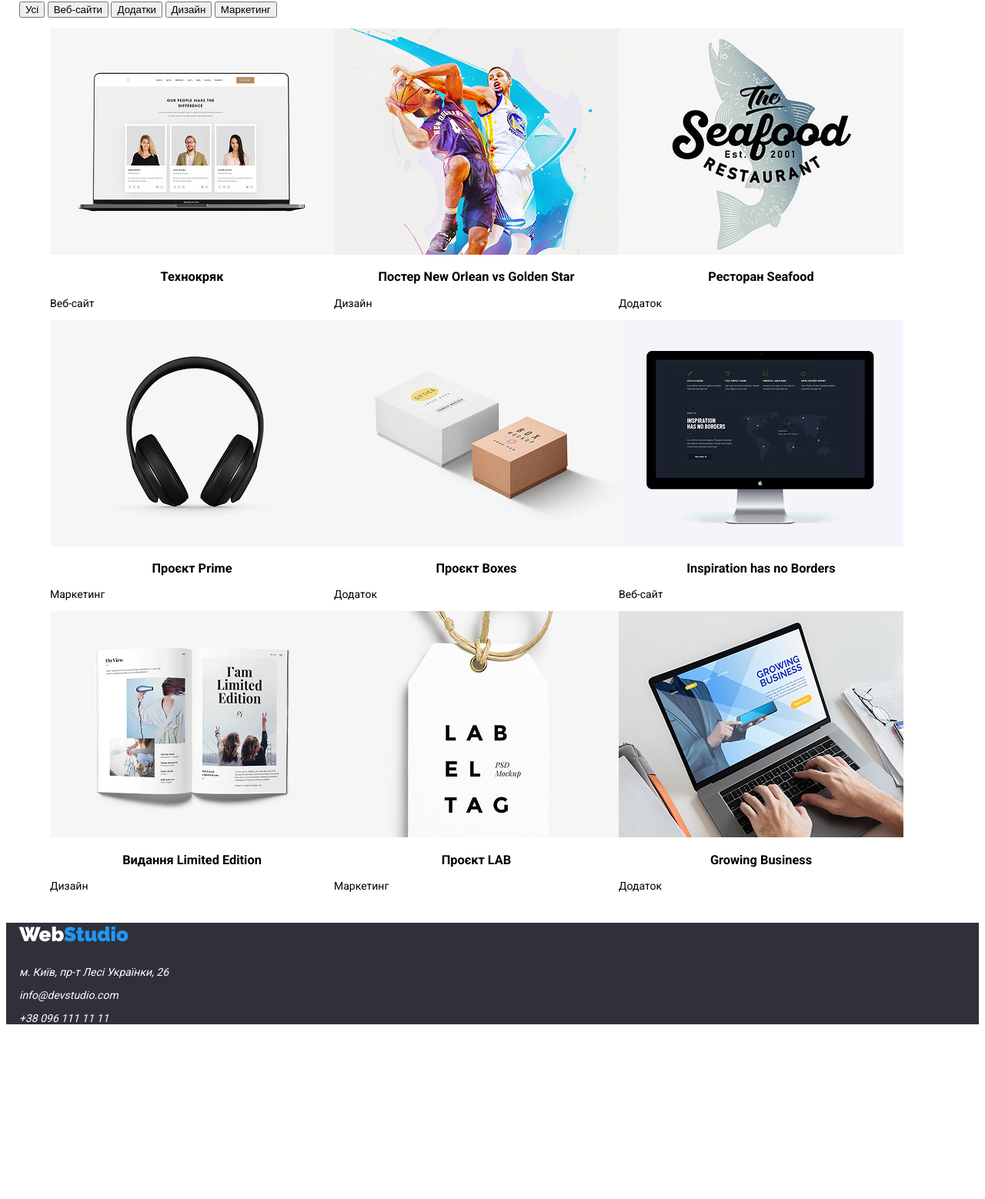
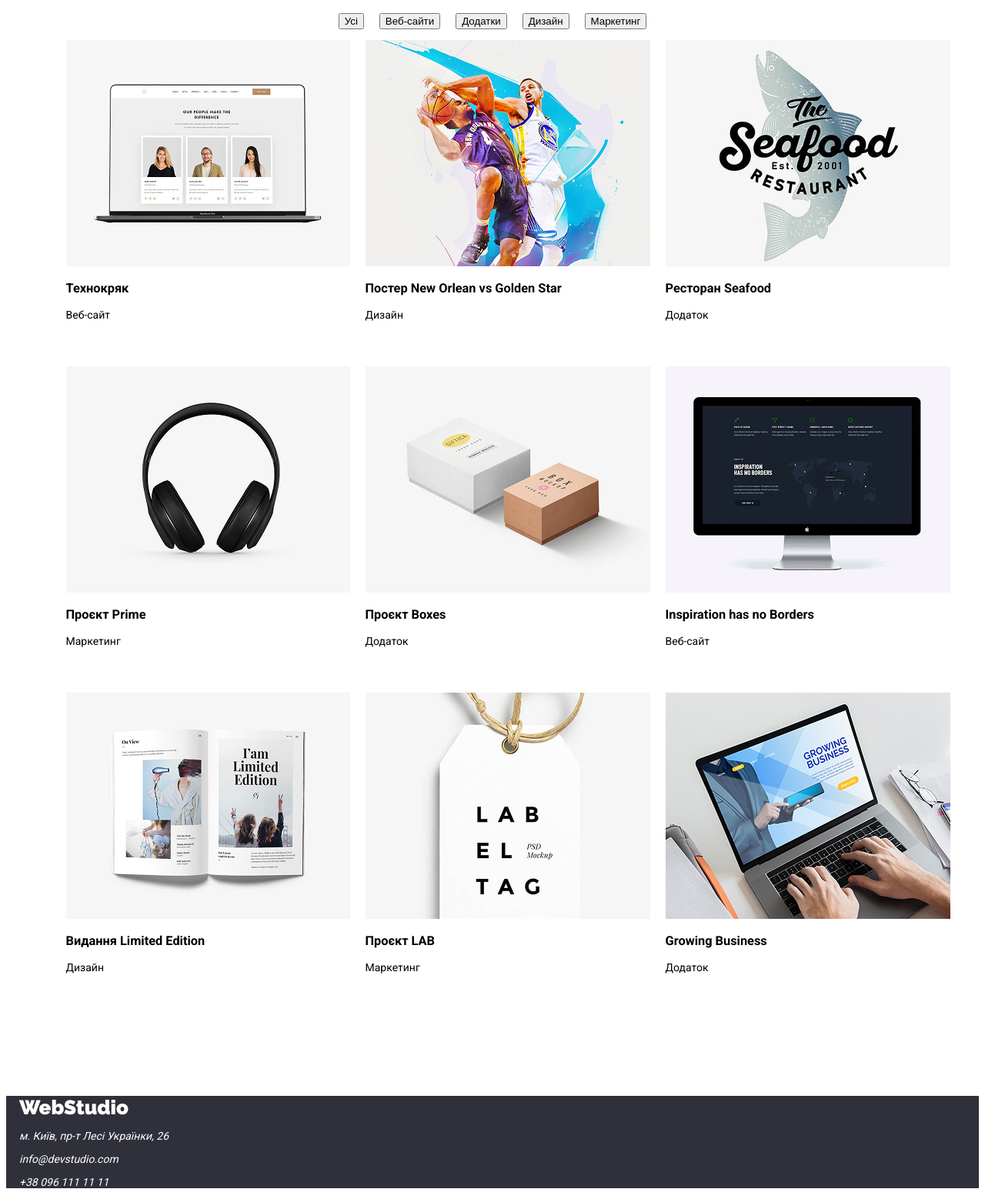
Before and after one commit to Splinter1978/WebStudio_mentor, a plain HTML site: page portfolio.html in a window 1280 px wide. Shown: the part 71-1629 px from the top of the page at 77% size. Before the commit the page ends 1416 px from the top, so only its background shows below. Drawn offline with Linux system fonts and the light colour scheme.

Commit message:
img added

```diff
--- a/css/stiles.css
+++ b/css/stiles.css
@@ -14,15 +14,22 @@ body {
   font-family: 'Roboto', sans-serif;
   font-size: 14px;
 }
-h2, h3 {
+h2 {
   text-align: center;
 }
 .container {
   max-width: 1230px;
   margin: 0 auto;
 }
+a, .button-selector {
+  cursor: pointer;
+}
+.button-selector:hover {
+  background-color: var(--color-blue);
+}
 /* header */
 header>.container {
+  height: 80px;
   display: flex;
   justify-content: space-between;
   align-items: center;
@@ -34,21 +41,42 @@ nav ul {
   display: flex;
   justify-content: space-between;
 }
-.logo {
+.logo a, .logo a:visited {
   font-family: 'Raleway';
   font-size: 26px;
   color: var(--color-black);
+  text-decoration: none;
+
 }
 .logo span {
   color: var(--color-blue);
 }
+footer .logo span {
+  color: var(--color-white);
+}
 /* main */
 .hero {
+  height: 600px;
   background-color: var(--color-fon);
   color: var(--color-white);
+  background: url(../imgs/Img.png) center no-repeat;
+  background-size:cover;
+  text-align: center;
+  display: flex;
+  flex-direction: column;
+  justify-content: center;
+}
+.hero p {
+  max-width: 696px;
+  margin: 0 auto ;
+  padding: 0 40px;
   font-size: 44px;
   font-weight: 700;
-  text-align: center;
+  text-transform: uppercase;
+
+}
+.about-us, .our-team,  .we-do-this{
+  padding-top: 120px;
 }
 .about-us-item {
   flex: 0 0 270px;
@@ -90,19 +118,29 @@ li {
   color: var(--color-gray);
   line-height: 1.5;
 }
-.about-us ul, .we-do-this ul, .our-team ul {
+.about-us ul, .we-do-this ul, .our-team ul, .portfolio-list{
   display: flex;
-  justify-content: space-between;
-  gap: 10px;
-}
-.portfolio ul {
-  display: flex;
+  justify-content: center;
+  gap: 20px;
   flex-wrap: wrap;
 }
+.portfolio-select {
+  max-width: 575px;
+  margin: 0 auto;
+  display: flex;
+  gap: 20px;
+  justify-content: center;
+}
+.portfolio-item {
+  height: 404px;
+  flex-basis: calc((100%-40px)/3);
+}
+
 footer {
+  margin-top: 120px;
   background-color: var(--color-fon);
   color: var(--color-white);
 }
-footer .logo {
+footer .logo a, footer .logo a:visited  {
   color: var(--color-white);
 }
--- a/portfolio.html
+++ b/portfolio.html
@@ -20,7 +20,10 @@
     <header>
       <div class="container">
         <h1 class="logo">
-        <b>Web<span>Studio</span></b>
+          <a href="./index.html">
+            <b>Web<span>Studio</span></b>
+          </a>
+
       </h1>
       <nav>
         <ul>
@@ -46,7 +49,7 @@
     <main>
       <section class="portfolio">
         <div class="container">
-          <div class="select">
+          <div class="portfolio-select">
           <button class="button-selector">Усі</button>
           <button class="button-selector">Веб-сайти</button>
           <button class="button-selector">Додатки</button>
@@ -110,10 +113,12 @@
     <!-- logo+adress -->
     <footer>
       <div class="container">
-        <p class="logo">
-        <b>Web<span>Studio</span></b>
-      </p>
-      <address>
+        <div class="logo">
+          <a href="./index.html">
+            <b>Web<span>Studio</span></b>
+          </a>
+        </div>
+              <address>
         <p>м. Київ, пр-т Лесі Українки, 26</p>
         <p>info@devstudio.com</p>
         <p>+38 096 111 11 11</p>
```
Also changed, not shown: index.html (+12 -3 lines), imgs/Img.png (added), imgs/ImgOverlay.png (added), imgs/img 1 (1).jpg (added), imgs/img 2 (1).jpg (added), imgs/Шапка.png (added).
